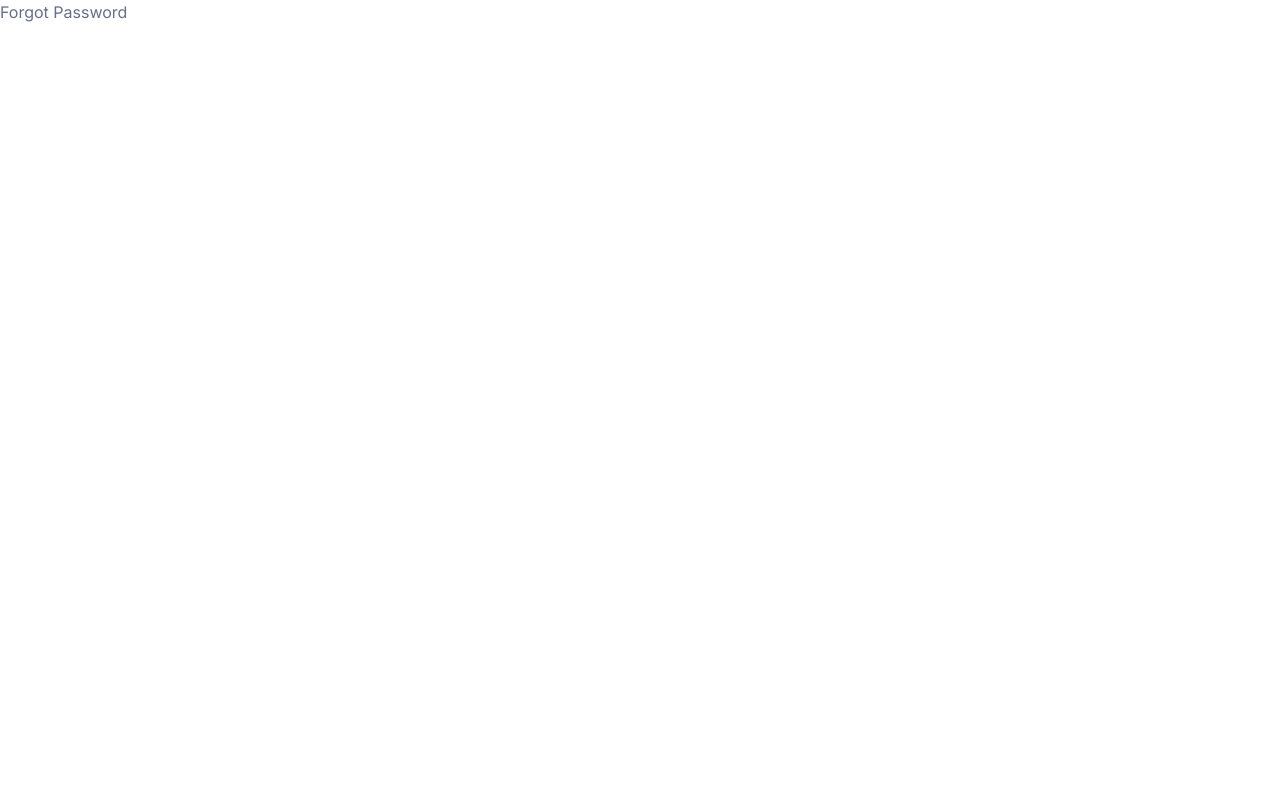
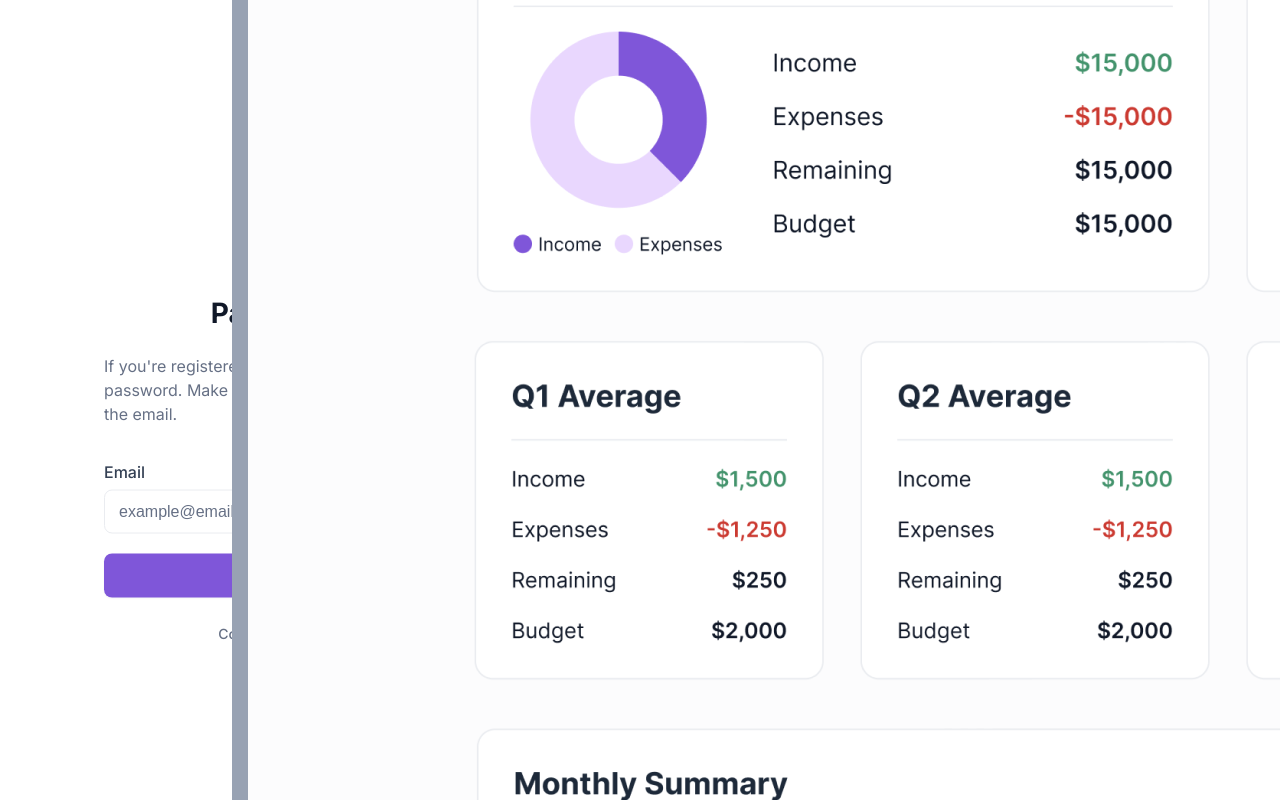
Before and after one commit to zedchamaa/money-manager, a Next.js app: page /forgot-password in a window 1280 px wide. Built offline with nearby package versions, Linux system fonts and the light colour scheme; no server answers.

Commit message:
Create and style the password reset page

```diff
--- a/src/hooks/useResetPassword.js
+++ b/src/hooks/useResetPassword.js
@@ -1,7 +1,7 @@
 import { useState, useEffect } from 'react'
 import { projectAuth } from '@/firebase/config'
-import { useAuthContext } from '@/useAuthContext'
-import { useNavigate } from 'react-router-dom'
+import { useAuthContext } from '@/hooks/useAuthContext'
+import { useRouter } from 'next/router'
 
 export const useResetPassword = () => {
   const [isCancelled, setIsCancelled] = useState(false)
@@ -9,7 +9,7 @@ export const useResetPassword = () => {
   const [message, setMessage] = useState('')
   const [isPending, setIsPending] = useState(false)
   const [timerId, setTimerId] = useState('')
-  const navigate = useNavigate()
+  const router = useRouter()
   const { dispatch } = useAuthContext()
 
   const resetPassword = async (email) => {
@@ -31,7 +31,7 @@ export const useResetPassword = () => {
 
       setTimerId(
         setTimeout(() => {
-          navigate('/login')
+          router.push('/login')
         }, 5000)
       )
 
--- /dev/null
+++ b/src/pages/forgot-password/ForgotPassword.module.css
@@ -0,0 +1,236 @@
+.logo {
+  height: 7.5rem;
+  padding: 1.6rem;
+  width: 20.1rem;
+}
+
+.leftContainer {
+  align-items: center;
+  background-color: var(--color-accent-white);
+  display: flex;
+  flex-direction: column;
+  height: 100vh;
+  justify-content: center;
+  padding-top: 2rem;
+  width: 100%;
+}
+
+.rightContainer {
+  display: none;
+}
+
+.leftContent {
+  align-items: center;
+  display: flex;
+  flex-direction: column;
+  gap: 1rem;
+  height: fit-content;
+  justify-content: center;
+  margin-top: 5rem;
+}
+
+.formContainer {
+  align-items: center;
+  background-color: var(--color-accent-white);
+  display: flex;
+  flex-direction: column;
+  gap: 2.4rem;
+  height: fit-content;
+  justify-content: center;
+  left: 50%;
+  padding: 4.8rem 1.6rem;
+  position: relative;
+  top: 50%;
+  transform: translate(-50%, -50%);
+  width: 34.3rem;
+}
+
+.topContainer {
+  align-items: center;
+  display: flex;
+  flex-direction: column;
+  gap: 1.4rem;
+  height: fit-content;
+  margin-bottom: 1rem;
+  margin-top: -3rem;
+  padding: 0px;
+  width: 31.1rem;
+}
+
+.topContainer h1 {
+  margin-bottom: 1.5rem;
+}
+
+.middleContainer {
+  align-items: center;
+  display: flex;
+  flex-direction: column;
+  height: fit-content;
+  padding: 0px;
+  width: 31.1rem;
+}
+
+.labels {
+  display: flex;
+  flex-direction: column;
+  margin-bottom: 2rem;
+  width: 31.1rem;
+}
+
+.formContainer span {
+  color: var(--color-gray-700);
+  display: block;
+  font-weight: 500;
+  margin-bottom: 0.6rem;
+}
+
+.formContainer input {
+  border-radius: 8px;
+  border: 1px solid var(--color-gray-200);
+  color: var(--color-gray-500);
+  font-size: 1.6rem;
+  height: 4.4rem;
+  outline: 0;
+  padding: 1rem 1.4rem;
+  transition: border 0.15s, box-shadow 0.15s;
+  width: 31.1rem;
+}
+
+.formContainer input:focus {
+  border: 1px solid var(--color-gray-500);
+  box-shadow: 0 0 0 5px var(--color-accent);
+}
+
+.formContainer input::placeholder {
+  /* Chrome, Firefox, Opera, Safari 10.1+ */
+  color: var(--color-gray-500);
+  font-size: 1.6rem;
+  opacity: 1; /* Firefox */
+}
+
+.forgotPassword {
+  text-align: right;
+  width: 100%;
+}
+
+.forgotPassword span {
+  cursor: pointer;
+  font-size: 1.2rem;
+  font-weight: 500;
+}
+
+.btn {
+  background-color: var(--color-primary-600);
+  border-radius: 8px;
+  border: none;
+  box-shadow: 0px 1px 2px rgba(16, 24, 40, 0.05);
+  color: var(--color-accent-white);
+  cursor: pointer;
+  font-size: 1.6rem;
+  height: 4.4rem;
+  line-height: 2.4rem;
+  padding: 1rem 1.8rem;
+  width: 31.1rem;
+}
+
+.copyright {
+  color: var(--color-gray-500);
+  font-size: 1.2rem;
+  font-weight: 500;
+}
+
+.copyright a {
+  color: var(--color-gray-500);
+  text-decoration: none;
+  margin-left: 5px;
+}
+
+.copyright a:hover {
+  color: var(--color-primary-600);
+  font-weight: 800;
+}
+
+@media screen and (min-width: 1125px) {
+  .formContainer {
+    height: 57.7rem;
+    margin-top: 0.5rem;
+    width: 48rem;
+  }
+  .topContainer {
+    width: 43.2rem;
+  }
+  .demoCredentials {
+    display: flex;
+    font-weight: 500;
+    gap: 1.2rem;
+    height: 4.9rem;
+    justify-content: center;
+    width: 43.2rem;
+  }
+  .middleContainer {
+    height: fit-content;
+    width: 43.2rem;
+  }
+  .labels {
+    width: 100%;
+  }
+  .formContainer input {
+    width: 100%;
+  }
+  .btn {
+    width: 43.2rem;
+  }
+  .forgotPassword span {
+    font-size: 1.4rem;
+  }
+  .pageContainer {
+    display: grid;
+    grid-template-columns: 1fr 1fr;
+    grid-template-areas: 'leftContainer rightContainer';
+    height: 100vh;
+  }
+  .leftContainer {
+    grid-area: leftContainer;
+  }
+  .rightContainer {
+    background: linear-gradient(
+      150.4deg,
+      #fafbfb 0%,
+      #d0baf7 72.8%,
+      #53389e 94.99%
+    );
+    display: block;
+    grid-area: rightContainer;
+  }
+  .rightContent {
+    bottom: 0;
+    position: fixed;
+    right: 0;
+  }
+  .description {
+    color: var(--color-gray-900);
+    font-size: 1.6rem;
+    font-weight: 600;
+    line-height: 2.4rem;
+    margin-left: 12.4rem;
+    width: 43.9rem;
+  }
+  .leftContent {
+    align-items: center;
+    display: flex;
+    flex-direction: column;
+    gap: 2.1rem;
+    height: 100%;
+    justify-content: center;
+    padding: 0 4.8rem;
+  }
+  .mockup {
+    border-radius: 4.28px;
+    margin-bottom: -1rem;
+    margin-left: 12.4rem;
+    margin-top: 4.9rem;
+  }
+  .copyright {
+    font-size: 1.4rem;
+  }
+}
--- a/src/pages/forgot-password/index.js
+++ b/src/pages/forgot-password/index.js
@@ -1,3 +1,118 @@
+import { useState, useEffect } from 'react'
+import { useResetPassword } from '@/hooks/useResetPassword'
+
+import Image from 'next/image'
+
+// styles
+import styles from './ForgotPassword.module.css'
+
+// pages & components
+import Logo from '@/components/Logo'
+
 export default function ForgotPasswordPage() {
-  return <div>Forgot Password</div>
+  const [email, setEmail] = useState('')
+  const { resetPassword, error, isPending, message } = useResetPassword()
+
+  const handleSubmit = (e) => {
+    e.preventDefault()
+    resetPassword(email)
+    setEmail('')
+  }
+
+  // clear the email input field when the error changes
+  useEffect(() => {
+    return () => {
+      setEmail('')
+    }
+  }, [error])
+
+  // automatically update the footer copyright date
+  const currentYear = new Date().getFullYear()
+
+  return (
+    <div className={styles.pageContainer}>
+      <div className={styles.leftContainer}>
+        <div className={styles.leftContent}>
+          {error && <div className='form-alert'>{error}</div>}
+          {!error && message && (
+            <div className='form-alert-success'>{message}</div>
+          )}
+          <div className={styles.logo}>
+            <Logo />
+          </div>
+          <div className={styles.form}>
+            <form
+              onSubmit={handleSubmit}
+              className={styles.formContainer}
+            >
+              <div className={styles.topContainer}>
+                <h1>Password Reset</h1>
+                <p>
+                  If you're registered, we will email you a link to reset your
+                  password. Make sure to also check your spam folder for the
+                  email.
+                </p>
+              </div>
+              <div className={styles.middleContainer}>
+                <div className={styles.labels}>
+                  <label>
+                    <span>Email</span>
+                    <input
+                      type='email'
+                      onChange={(e) => setEmail(e.target.value)}
+                      value={email}
+                      placeholder='example@email.com'
+                      required
+                    />
+                  </label>
+                </div>
+                <div>
+                  {!isPending && (
+                    <button className={styles.btn}>Reset Password</button>
+                  )}
+                  {isPending && (
+                    <button
+                      className={styles.btn}
+                      disabled
+                    >
+                      loading...
+                    </button>
+                  )}
+                </div>
+              </div>
+              <div className={styles.copyright}>
+                Copyright &copy; {currentYear}
+                <a
+                  target='_blank'
+                  rel='noopener noreferrer'
+                  href='https://zedchamaa.com'
+                >
+                  zedchamaa
+                </a>
+              </div>
+            </form>
+          </div>
+        </div>
+      </div>
+      <div className={styles.rightContainer}>
+        <div className={styles.rightContent}>
+          <div className={styles.description}>
+            Revolutionize the way you manage your money. With our powerful and
+            easy-to-use app, you can finally take control of your finances and
+            make smarter financial decisions.
+          </div>
+          <div className={styles.mockup}>
+            <Image
+              src='/assets/images/mockup.png'
+              alt='mockup'
+              width='980'
+              height='637'
+              style={{ width: '100%', height: 'auto' }}
+              priority
+            />
+          </div>
+        </div>
+      </div>
+    </div>
+  )
 }
```
